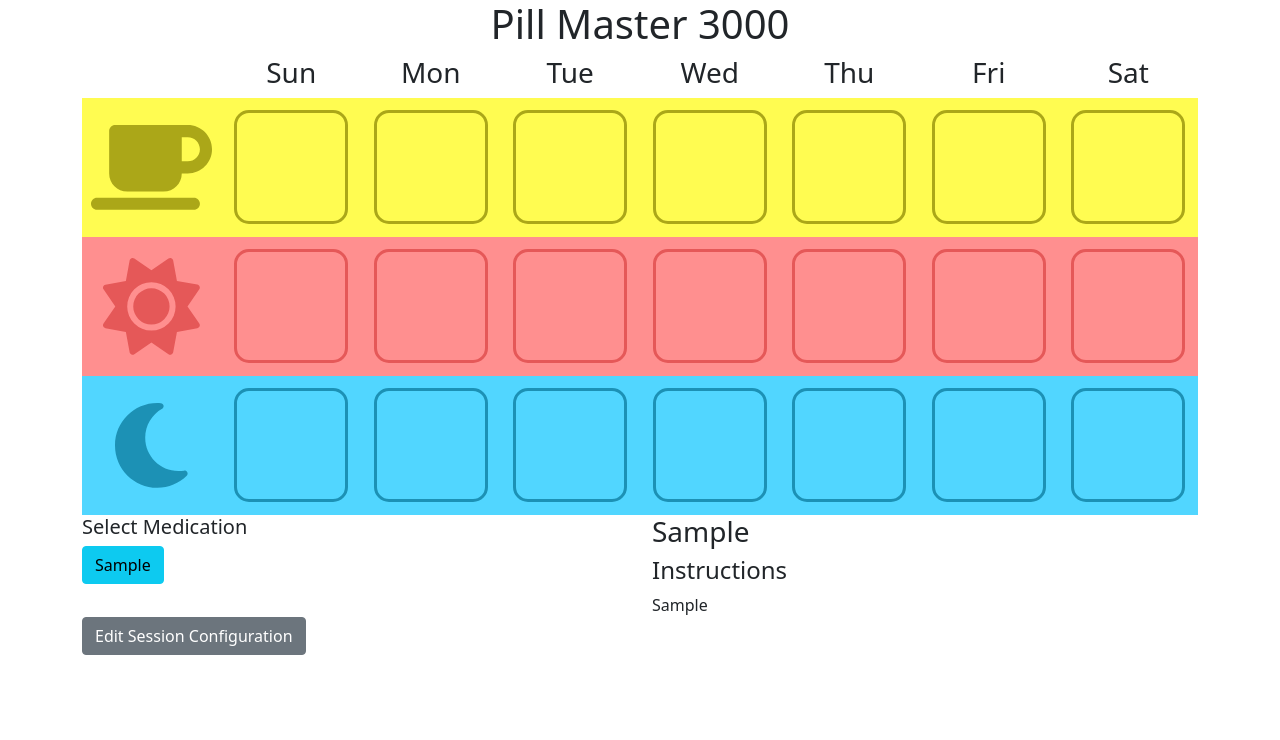
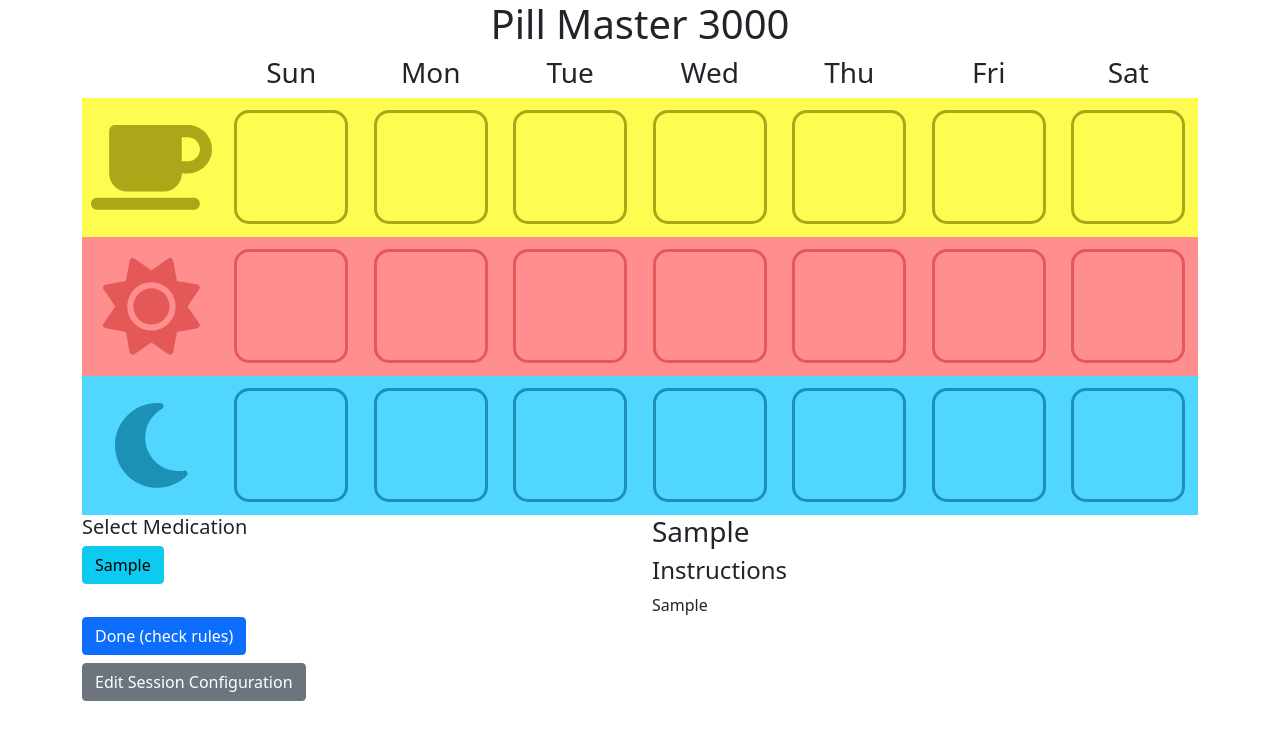
Before and after one commit to hydrospanner/pill-organizer, a React (Create React App) app: page / in a window 1280 px wide. Both pictures are taken after typing "Sample", "Sample" into the empty fields and a click on the button "Save & Start Session". Shown: the top 740 px of the page. Built offline with nearby package versions, Linux system fonts and the light colour scheme.

Commit message:
Add UI to check rule compliance

```diff
--- a/src/Session.js
+++ b/src/Session.js
@@ -4,6 +4,7 @@ import isEqual from "lodash/isEqual";
 import { FontAwesomeIcon } from "@fortawesome/react-fontawesome";
 
 import {
+  Alert,
   Button,
   ButtonGroup,
   ToggleButton,
@@ -112,8 +113,6 @@ function MoveHistory(props) {
     );
   });
   return (
-    <Row>
-      <Col md={6}>
     <Accordion>
       <Accordion.Item eventKey="0">
         <Accordion.Header>History</Accordion.Header>
@@ -122,8 +121,6 @@ function MoveHistory(props) {
         </Accordion.Body>
       </Accordion.Item>
     </Accordion>
-      </Col>
-    </Row>
   );
 }
 
@@ -146,11 +143,16 @@ export class Session extends React.Component {
         {
           selectedMed: this.props.medications[0],
           medCounts: rowMeds,
+          compliance: {
+            met: false,
+            exceeded: false,
+          },
         },
       ],
       stepNumber: 0,
       medOptions: this.props.medications,
       selectedMed: this.props.medications[0],
+      showComplianceMsg: false,
     };
   }
 
@@ -177,6 +179,7 @@ export class Session extends React.Component {
         },
       ]),
       stepNumber: history.length,
+      showComplianceMsg: false,
     });
   }
 
@@ -190,6 +193,12 @@ export class Session extends React.Component {
   setMedication(med) {
     this.setState({
       selectedMed: med,
+    });
+  }
+
+  setComplianceMsg() {
+    this.setState({
+      showComplianceMsg: true,
     });
   }
 
@@ -245,6 +254,25 @@ export class Session extends React.Component {
       });
       instructions = <ul>{instructionList}</ul>;
     }
+    let complianceMsg = "";
+    if (this.state.showComplianceMsg) {
+      const compliance = this.state.history[this.state.stepNumber].compliance;
+      let complianceTxt = "";
+      let complianceVariant;
+      if (compliance.met) {
+        complianceTxt = "🎉 Medications successfully organized 🎉";
+        complianceVariant = "success";
+      } else if (compliance.exceeded) {
+        complianceTxt = "Too many medications added";
+        complianceVariant = "danger";
+      } else {
+        complianceTxt = "Some medications are missing";
+        complianceVariant = "warning";
+      }
+      complianceMsg = (
+        <Alert variant={complianceVariant}>{complianceTxt}</Alert>
+      );
+    }
 
     return (
       <div className="game">
@@ -272,7 +300,22 @@ export class Session extends React.Component {
             <div>{instructions}</div>
           </Col>
         </Row>
-        <div className="game-info">{moveHistory}</div>
+        <div className="game-info">
+          <Row>
+            <Col md={6}>
+              <Button
+                className="mb-2"
+                variant="primary"
+                type="button"
+                onClick={() => this.setComplianceMsg()}
+              >
+                Done (check rules)
+              </Button>
+              {complianceMsg}
+            </Col>
+            <Col md={6}>{moveHistory}</Col>
+          </Row>
+        </div>
       </div>
     );
   }
```
Lines whose indentation alone changed are shown as unchanged.
